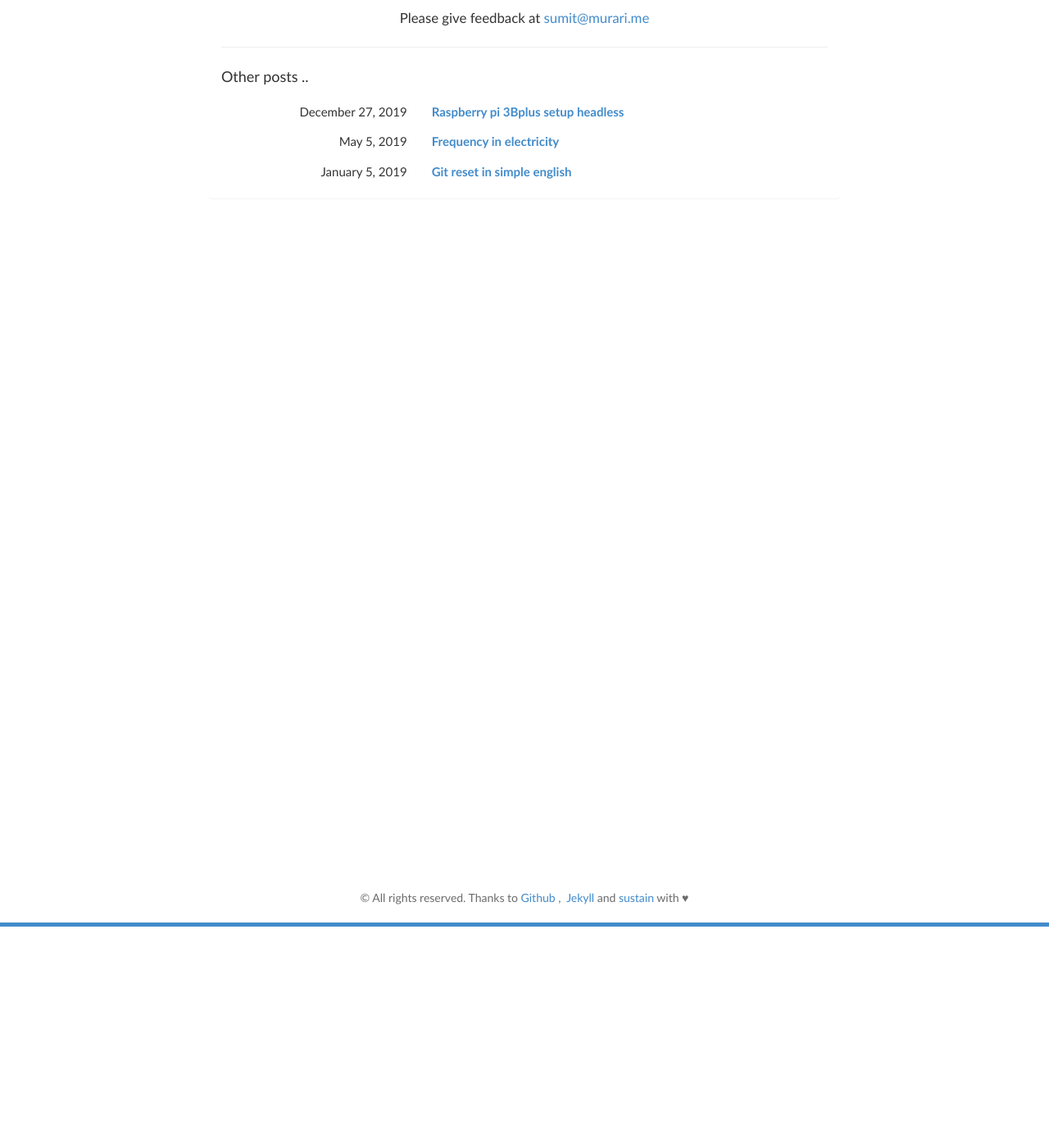
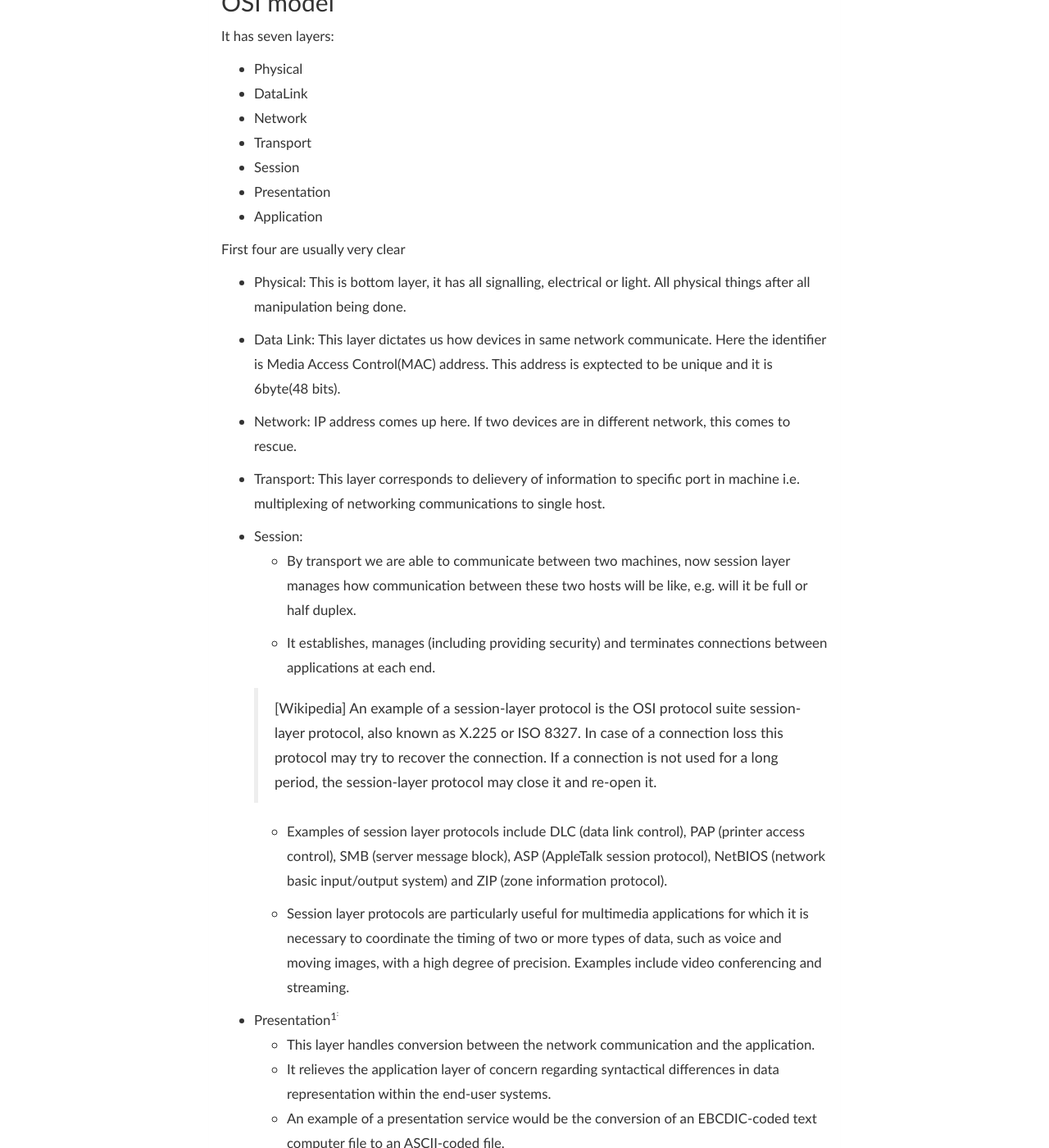
Before and after one commit to murarisumit/murarisumit.github.io, a Jekyll site: the page built from _posts/tech/_posts/2020-01-31-getting-networking-basics.md, in a window 1280 px wide and 1400 px high, scrolled down 270 px. Shown: the whole window at 82% size. Built offline with Jekyll 4.4.1, drawn with Linux system fonts in a browser that asks for light colours; nearby versions of some CDN libraries; some of the changed text lies outside the part shown.

Commit message:
Adding simple post on networking

```diff
--- a/_posts/tech/_posts/2020-01-31-getting-networking-basics.md
+++ b/_posts/tech/_posts/2020-01-31-getting-networking-basics.md
@@ -7,3 +7,72 @@ tags:
 category:
 - tech
 ---
+
+
+## OSI model
+
+It has seven layers:
+
+* Physical
+* DataLink
+* Network
+* Transport
+* Session
+* Presentation
+* Application
+
+First four are usually very clear
+* Physical: This is bottom layer, it has all signalling, electrical or light. All physical things after all manipulation being done.
+
+* Data Link: This layer dictates us how devices in same network communicate. Here the identifier is Media Access Control(MAC) address. This address is exptected to be unique and it is 6byte(48 bits).
+
+* Network: IP address comes up here. If two devices are in different network, this comes to rescue.
+
+* Transport: This layer corresponds to delievery of information to specific port in machine i.e. multiplexing of networking communications to single host.
+
+* Session:
+    * By transport we are able to communicate between two machines, now session layer manages how communication between these two hosts will be like, e.g. will it be full or half duplex.
+
+    * It establishes, manages (including providing security) and terminates connections between applications at each end.
+
+    > [Wikipedia]  An example of a session-layer protocol is the OSI protocol suite session-layer protocol, also known as X.225 or ISO 8327. In case of a connection loss this protocol may try to recover the connection. If a connection is not used for a long period, the session-layer protocol may close it and re-open it.
+
+    * Examples of session layer protocols include DLC (data link control), PAP (printer access control), SMB (server message block), ASP (AppleTalk session protocol), NetBIOS (network basic input/output system) and ZIP (zone information protocol).
+
+    *  Session layer protocols are particularly useful for multimedia applications for which it is necessary to coordinate the timing of two or more types of data, such as voice and moving images, with a high degree of precision. Examples include video conferencing and streaming.
+
+* Presentation<sup>1<sup>:
+    * This layer handles conversion between the network communication and the application.
+    * It relieves the application layer of concern regarding syntactical differences in data representation within the end-user systems.
+    * An example of a presentation service would be the conversion of an EBCDIC-coded text computer file to an ASCII-coded file.
+    * Any data encoding and decoding or formatting are done at this layer. JPEG and GIF files are handled at this layer<sup>1<sup>
+    * Encryption is typically done at this level too, although it can be done on the application, session, transport, or network layers, each having its own advantages and disadvantages. Decryption is also handled at the presentation layer.
+
+
+* Application: This is top layer in OSI model, where APIs would exist.
+
+
+## TCP/IP Protocol Suite:
+
+TCP/IP is sometimes referred as Department of Defence(DOD) model, because the DoD provided funding for the Arpanet, when TCP and IP were developed(Book Page: 18)
+
+In TCP Protocol suite:
+
+
+| TCP             | OSI                              |
+|-----------------|----------------------------------|
+| Link Layer      | Physical + data link             |
+| Internet Laye   | Network                          |
+| Transport Layer | Transport                        |
+| Application     | Session + Transport+ Application |
+
+
+
+
+---
+
+Reference:
+
+1. [Network Forensics by Ric Messier](https://amzn.to/2u9CM3v)
+2. [http://www.linfo.org/session_layer.html](http://www.linfo.org/session_layer.html)
+3. [https://en.wikipedia.org/wiki/Presentation_layer](https://en.wikipedia.org/wiki/Presentation_layer)
```
Also changed, not shown: other parts of _posts/tech/_posts/2020-01-31-getting-networking-basics.md (+1 -1 lines).
